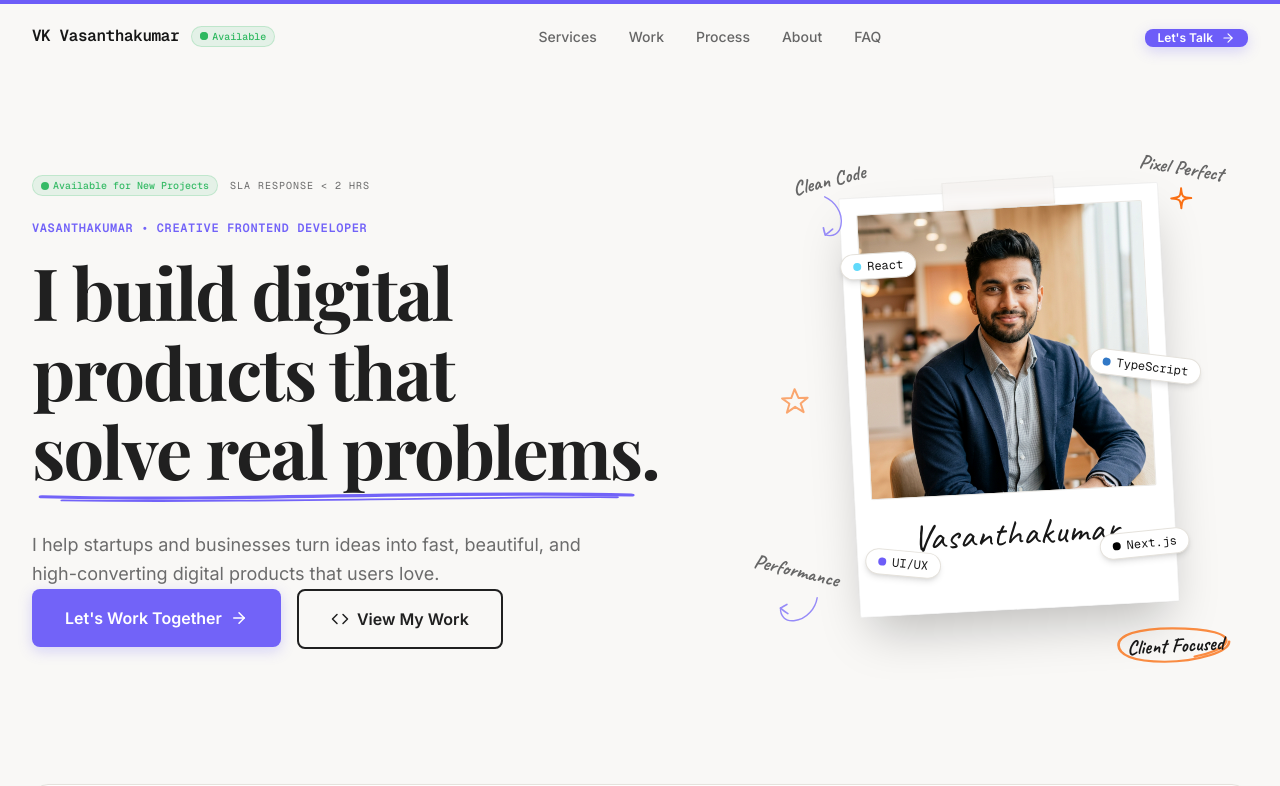
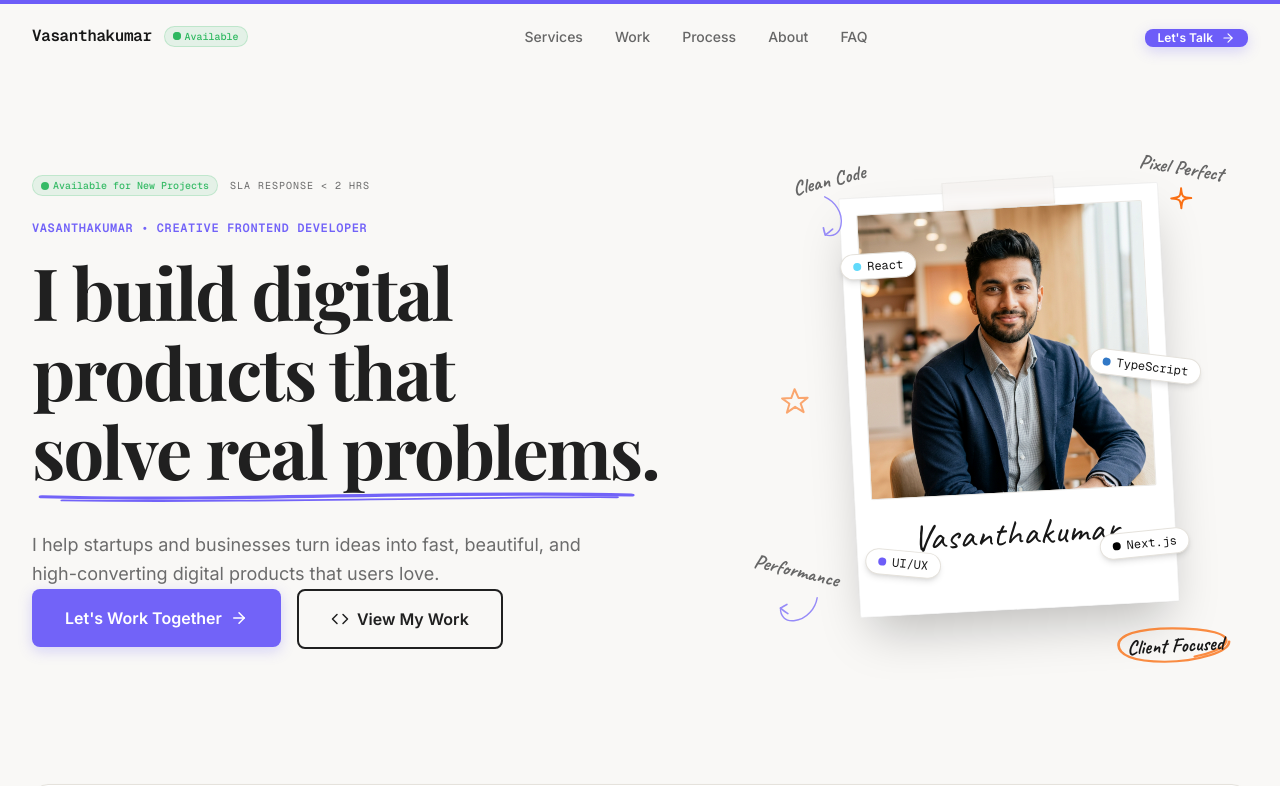
Before and after one commit to Vasanth-Vj/vasanth-portfolio., a React (Vite) app: page / in a window 1280 px wide. Shown: the top 786 px of the page. Built offline with nearby package versions, Linux system fonts and the light colour scheme; a web font is replaced by a local one.

Commit message:
Update header name

```diff
--- a/src/components/shared/Header.tsx
+++ b/src/components/shared/Header.tsx
@@ -47,7 +47,7 @@ export const Header: React.FC = () => {
           {/* Logo & Availability Status */}
           <a href="#" className="flex items-center gap-space-3 group">
             <span className="font-mono text-base font-bold tracking-tight text-text-primary group-hover:text-accent-primary transition-colors duration-150">
-              VK Vasanthakumar
+              Vasanthakumar
             </span>
             <Badge variant="success" size="sm" dot className="hidden sm:inline-flex">
               Available
```
